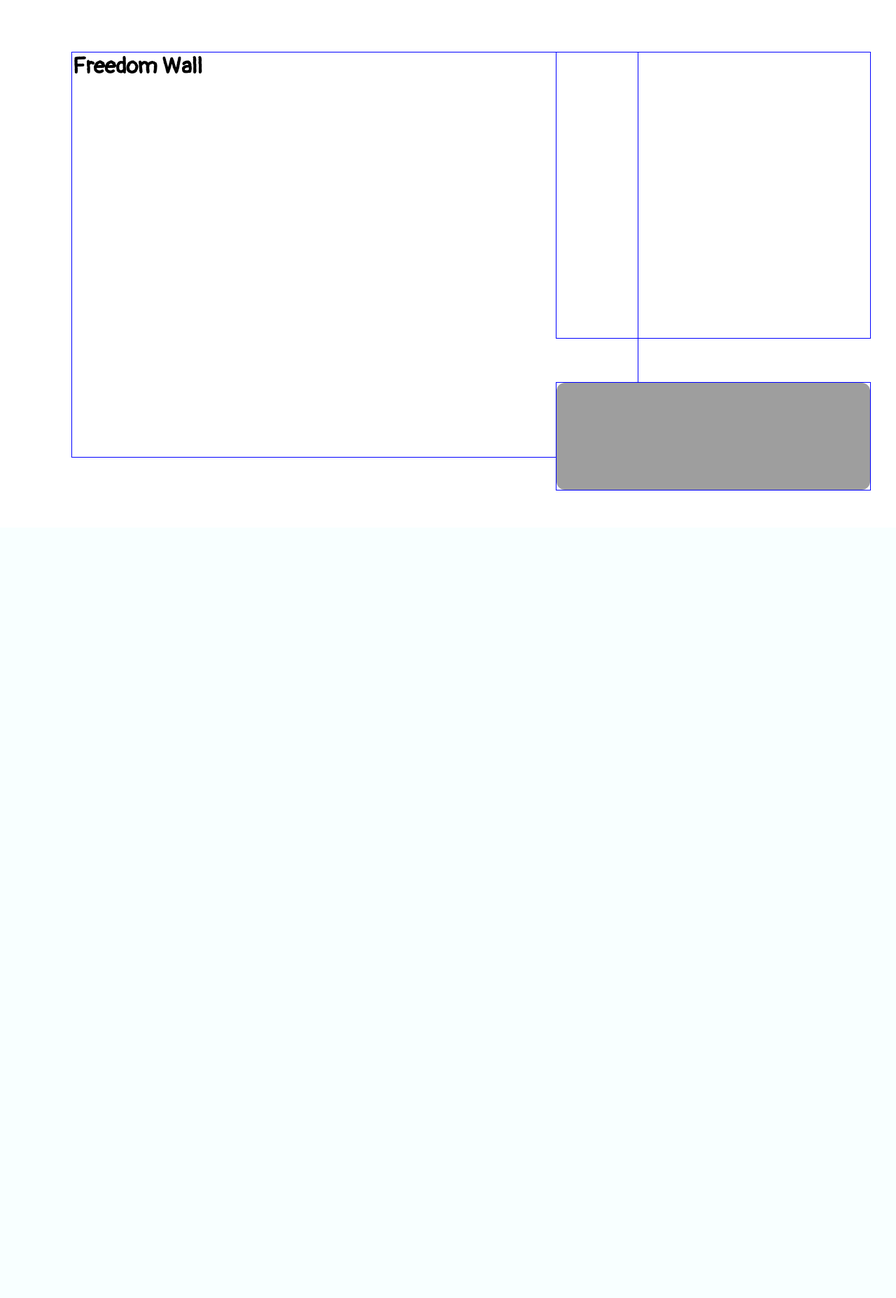
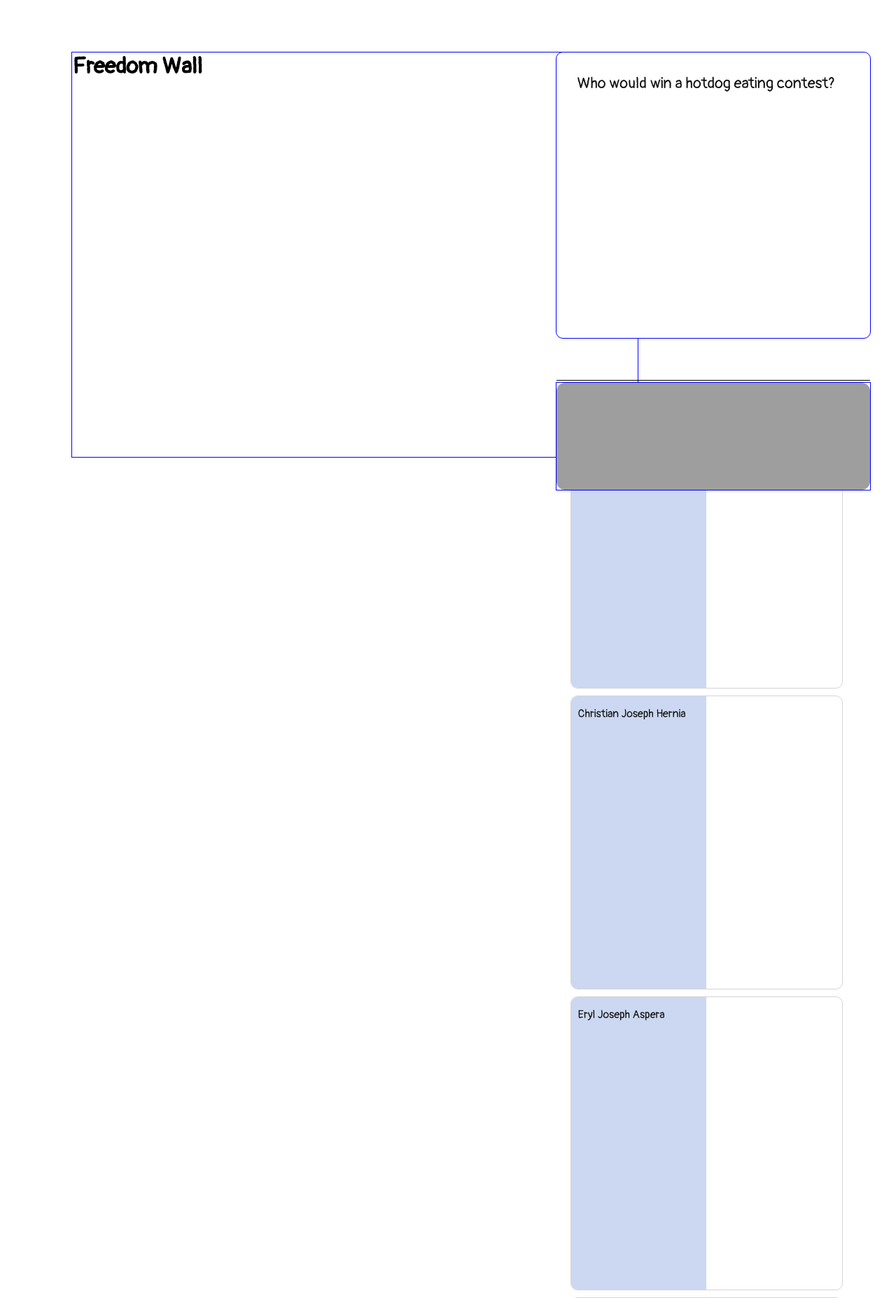
Before and after one commit to senqui-UP/126-final-project, a PHP site: page /freedomwall.html in a window 1280 px wide. Shown: the part 46-1901 px from the top of the page at 70% size. Before the commit the page ends 747 px from the top, so only its background shows below. Run offline with PHP 8.4, Linux system fonts and the light colour scheme; grey boxes are pictures that could not be loaded.

Commit message:
Squashed commit of the following:
commit 2fab3fb6bdd83d95ffce1341f432bb97ec9744c9
Merge: 54adb1a 28ba1a0
Author: delrosario-nina <nedelrosario@up.edu.ph>
Date:   Sat May 17 12:03:17 2025 +0800

    Merge branch 'Sprint-2' of https://github.com/senqui-UP/126-final-project into Sprint-2

commit 54adb1a8e5ccf268f1e9ea06066ff662e6f498c1
Author: delrosario-nina <nedelrosario@up.edu.ph>
Date:   Sat May 17 12:03:11 2025 +0800

    Update ganaps.html

commit 28ba1a084969adb4d2347aa69e48bf045f9450c3
Author: julia louise <jmcontreras3@up.edu.ph>
Date:   Thu May 15 11:42:04 2025 +0800

    updated login + signup

commit 4c266b9dd2677897f396b683b4086a102a1e2427
Merge: 81dd486 ac9b81c
Author: delrosario-nina <nedelrosario@up.edu.ph>
Date:   Thu May 15 00:45:48 2025 +0800

    Merge branch 'Sprint-2' of https://github.com/senqui-UP/126-final-project into Sprint-2

commit 81dd486cb3eb7c4e47053a1b2ef204549743633d
Author: delrosario-nina <nedelrosario@up.edu.ph>
Date:   Thu May 15 00:43:56 2025 +0800

    poll

```diff
--- a/freedomwall.html
+++ b/freedomwall.html
@@ -7,6 +7,8 @@
         <title>Freedom Wall - UNCENSORED 23</title>
         <link rel="icon" type="image/x-icon" href="./Images/Icon.png">
 
+        <script src = "freedomwall.js"></script>
+        <link rel="stylesheet" type="text/css" href="stylingfw.css">
         <link href="https://fonts.googleapis.com/css2?family=Pangolin&display=swap" rel="stylesheet">
         <link rel="stylesheet" type="text/css" href="styling.css">
         <link rel="stylesheet" type="text/css" href="styling-fw.css">
@@ -27,7 +29,11 @@
             <h1>Freedom Wall</h1>
         </div>
 
-        <div class="poll"></div>
+        <div class="poll">
+            <div class="question"></div>
+            <div class="answers"></div>
+        </div>
+
         <div class="spotify">
             <iframe style="border-radius:12px" src="https://open.spotify.com/embed/playlist/0njbZ1fbv5llNEsrTfBLcp?utm_source=generator&theme=0" width="100%" height="350" frameBorder="0" allowfullscreen="" allow="autoplay; clipboard-write; encrypted-media; fullscreen; picture-in-picture" loading="lazy"></iframe>
         </div>
--- /dev/null
+++ b/freedomwall.js
@@ -0,0 +1,74 @@
+// Step 7: Functions
+function markAnswer(i) {
+    poll.selectedAnswer = +i;
+    try {
+        document.querySelector(".poll .answer.selected").classList.remove("selected");
+    } catch (msg) {}
+    document.querySelectorAll(".poll .answers .answer")[i].classList.add("selected");
+    showResults();
+}
+
+function showResults() {
+    let answers = document.querySelectorAll(".poll .answers .answer");
+    for (let i = 0; i < answers.length; i++) {
+        let percentage = 0;
+        if (i === poll.selectedAnswer) {
+            percentage = Math.round((poll.answersWeight[i] + 1) * 100 / (poll.pollCount + 1));
+        } else {
+            percentage = Math.round((poll.answersWeight[i]) * 100 / (poll.pollCount + 1));
+        }
+        answers[i].querySelector(".percentage-bar").style.width = percentage + "%";
+        answers[i].querySelector(".percentage-value").innerText = percentage + "%";
+    }
+}
+
+// Step 1: Define your array of polls
+window.onload = function(){
+let todaysPoll = [
+    [
+        "Who is most likely to lead a drug cartel?",
+        ["Stefan Niedes", "Christian Hernia", "Nina Claudia Del Rosario", "Samantha Lansoy", "Michaela Borces"]
+    ],
+    [
+        "Who would win a hotdog eating contest?",
+        ["Keith Ashly Domingo", "Christian Joseph Hernia", "Eryl Joseph Aspera", "I am out of names", "I don't know"]
+    ]
+];
+
+// Step 2: Randomly pick a poll
+let randomIndex = Math.floor(Math.random() * todaysPoll.length);
+let [question, options] = todaysPoll[randomIndex];
+
+// Step 3: Trim to 4 answers (optional, if needed)
+let selectedAnswers = options.slice(0, 5);
+
+// Step 4: Create the poll object
+let poll = {
+    question: question,
+    answers: selectedAnswers,
+    pollCount: 20,
+    answersWeight: [4, 4, 2, 10], // Make sure length matches answers
+    selectedAnswer: -1
+};
+
+// Step 5: DOM elements
+let pollDOM = {
+    question: document.querySelector(".poll .question"),
+    answers: document.querySelector(".poll .answers")
+};
+
+// Step 6: Assign question and answers to DOM
+pollDOM.question.innerText = poll.question;
+pollDOM.answers.innerHTML = poll.answers.map(function(answer, i) {
+    return (
+        `
+        <div class="answer" onclick="markAnswer('${i}')">
+            ${answer}
+            <span class="percentage-bar"></span>
+            <span class="percentage-value"></span>
+        </div>
+        `
+    );
+}).join("");
+
+}
--- a/ganaps.html
+++ b/ganaps.html
@@ -15,6 +15,7 @@
         <script src="script-ganaps.js"></script>
     </head>
 
+    <main>
     <body id="ganaps">
         <header>
         <nav>
--- a/login.html
+++ b/login.html
@@ -5,14 +5,13 @@
         <meta name = "author" content = "Contreras-DelRosario-Quindao">
         <link rel="preconnect" href="https://fonts.googleapis.com">
         <link rel="preconnect" href="https://fonts.gstatic.com" crossorigin>
-        <link rel="preload" href="Logo.png" as="image">
+        <link rel="preload" href="Images/Logo.png" as="image">
         <link href="https://fonts.googleapis.com/css2?family=Pangolin&display=swap" rel="stylesheet">
 
         <title>UNCENSORED 23</title>
         <link rel="icon" type="image/x-icon" href="./Images/Icon.png">
 
         <link rel="stylesheet" type="text/css" href="styling-login.css">
-        <link rel="stylesheet" type="text/css" href="styling.css">
     </head>
 
     <body>
--- a/signup.html
+++ b/signup.html
@@ -6,14 +6,13 @@
 
         <link rel="preconnect" href="https://fonts.googleapis.com">
         <link rel="preconnect" href="https://fonts.gstatic.com" crossorigin>
-        <link rel="preload" href="Logo.png" as="image">
+        <link rel="preload" href="Images/Logo.png" as="image">
         <link href="https://fonts.googleapis.com/css2?family=Pangolin&display=swap" rel="stylesheet">
 
         <title>UNCENSORED 23</title>
         <link rel="icon" type="image/x-icon" href="./Images/Icon.png">
 
         <link rel="stylesheet" type="text/css" href="styling-login.css">
-        <link rel="stylesheet" type="text/css" href="styling.css">
     </head>
 
     <body>
--- a/styling-fw.css
+++ b/styling-fw.css
@@ -16,7 +16,61 @@
     left: 62%;
     top: 15%;
     position: absolute;
+    background: #fff;
+    border-radius: 10px;
 }
+
+.poll .question{
+    padding: 30px;
+    align-items: center;
+    color: #111;
+    font-size: 22px;
+    border-bottom: 1px solid black;
+}
+
+.poll .answers{
+    padding: 20px 20px 10px;
+}
+
+.poll .answers .answer{
+    position: relative;
+    width: 90%;
+    height: 100%;
+    padding: 5px 10px;
+    line-height: 40px;
+    color: #111;
+    margin-bottom: 10px;
+    border: 1px solid #d4d4d4;
+    border-radius: 10px;
+    cursor: pointer;
+    overflow: hidden;
+}
+
+.poll .answers .answer.selected{
+    border: 2px solid red;
+}
+
+.poll .answers .answer span.percentage-value{
+    position: absolute;
+    top: 50%;
+    right: 0px;
+    width: 40px;
+    transform: translateY(-50%);
+    color: #111;
+    font-size: 15px;
+}
+
+.poll .answers .answer span.percentage-bar{
+    position: absolute;
+    top:0px;
+    left: 0px;
+    width: 50%;
+    height: 100%;
+    background: #ccd8f1;
+    z-index: -1;
+    transition:width 300ms ease-in-out
+}
+
 
 .spotify {
     width: 450px;
```
Also changed, not shown: script-ganaps.js (+57 -2 lines), styling-ganaps.css (+18 -12 lines), styling-login.css (+10 -0 lines).
